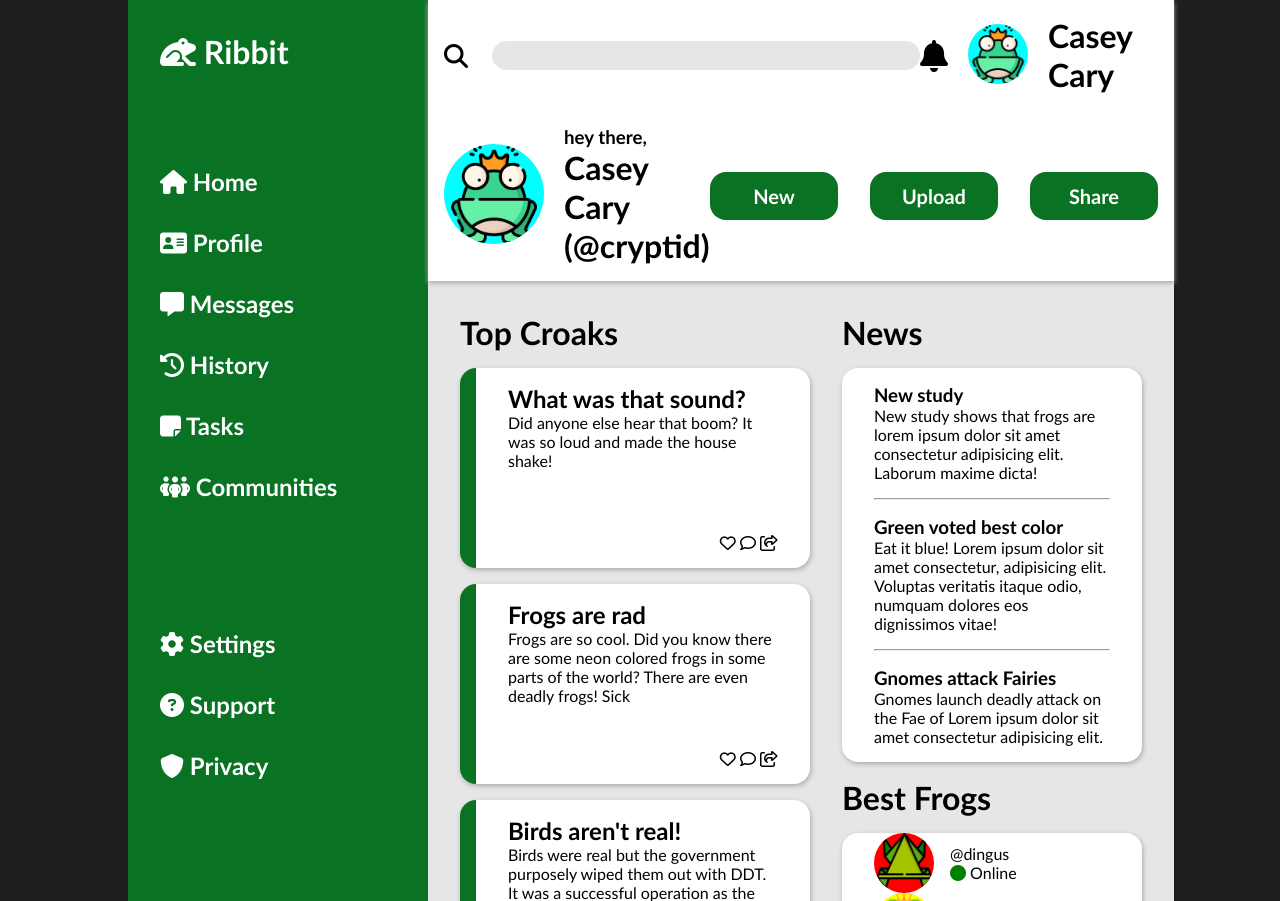
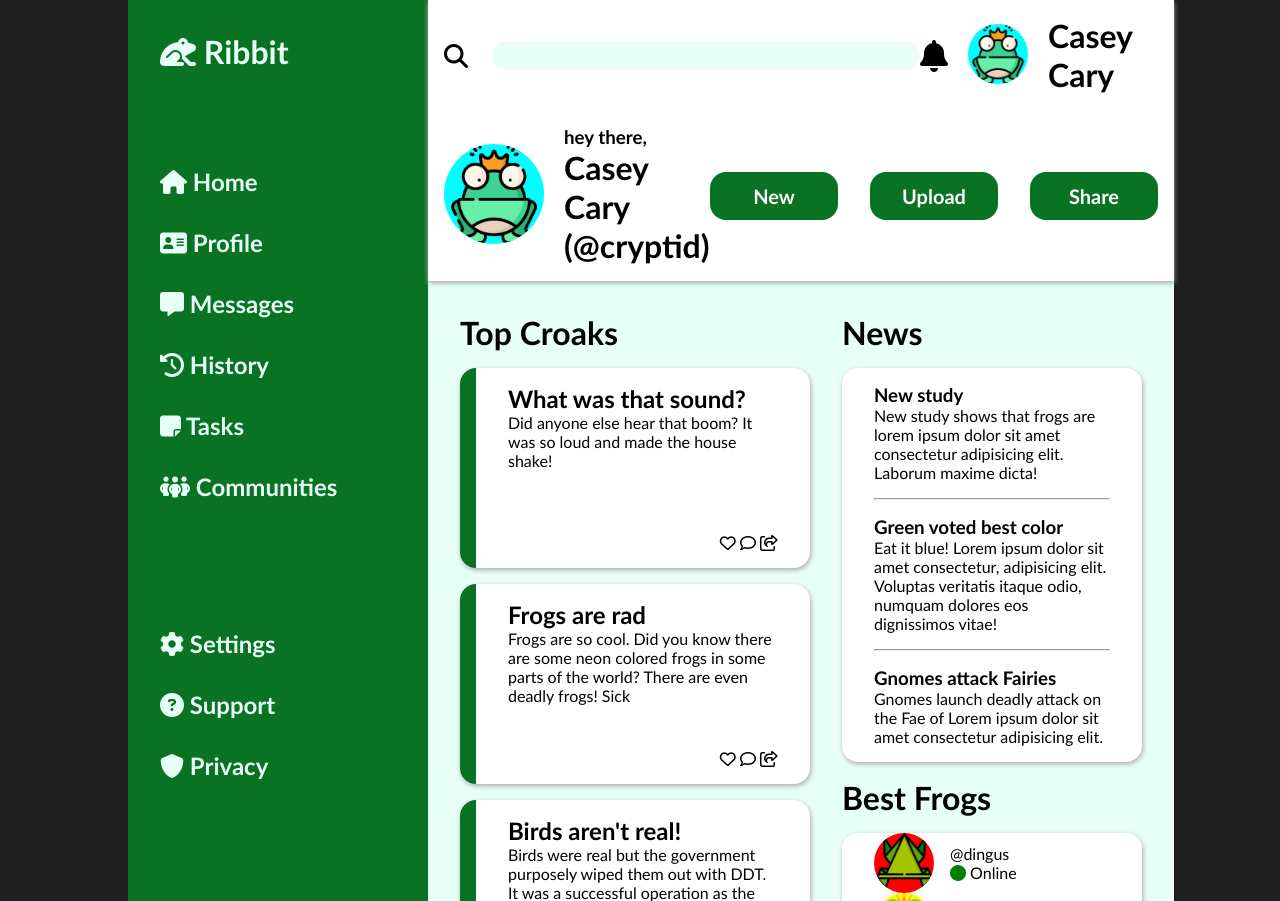
Before and after one commit to kayshwii/admin-dashboard, a plain HTML site: page index.html in a window 1280 px wide. Shown: the top 901 px of the page. Drawn offline with Linux system fonts and the light colour scheme.

Commit message:
updated colors

```diff
--- a/style.css
+++ b/style.css
@@ -7,7 +7,7 @@
 
 :root {
     --croak-green: rgb(9, 114, 35);
-    --gray: rgb(230, 230, 230);
+    --gray: rgb(231, 255, 247);
 }
 
 body {
@@ -23,7 +23,7 @@ body {
 }
 
 .sidebar {
-    color: white;
+    color: var(--gray);
     min-width: 300px;
     background-color: var(--croak-green);
     grid-area: 1 / 1 / 3 / 2;
@@ -46,7 +46,7 @@ a {
 }
 
 a:visited {
-    color: white;
+    color: var(--gray);
 }
 
 .header {
```
